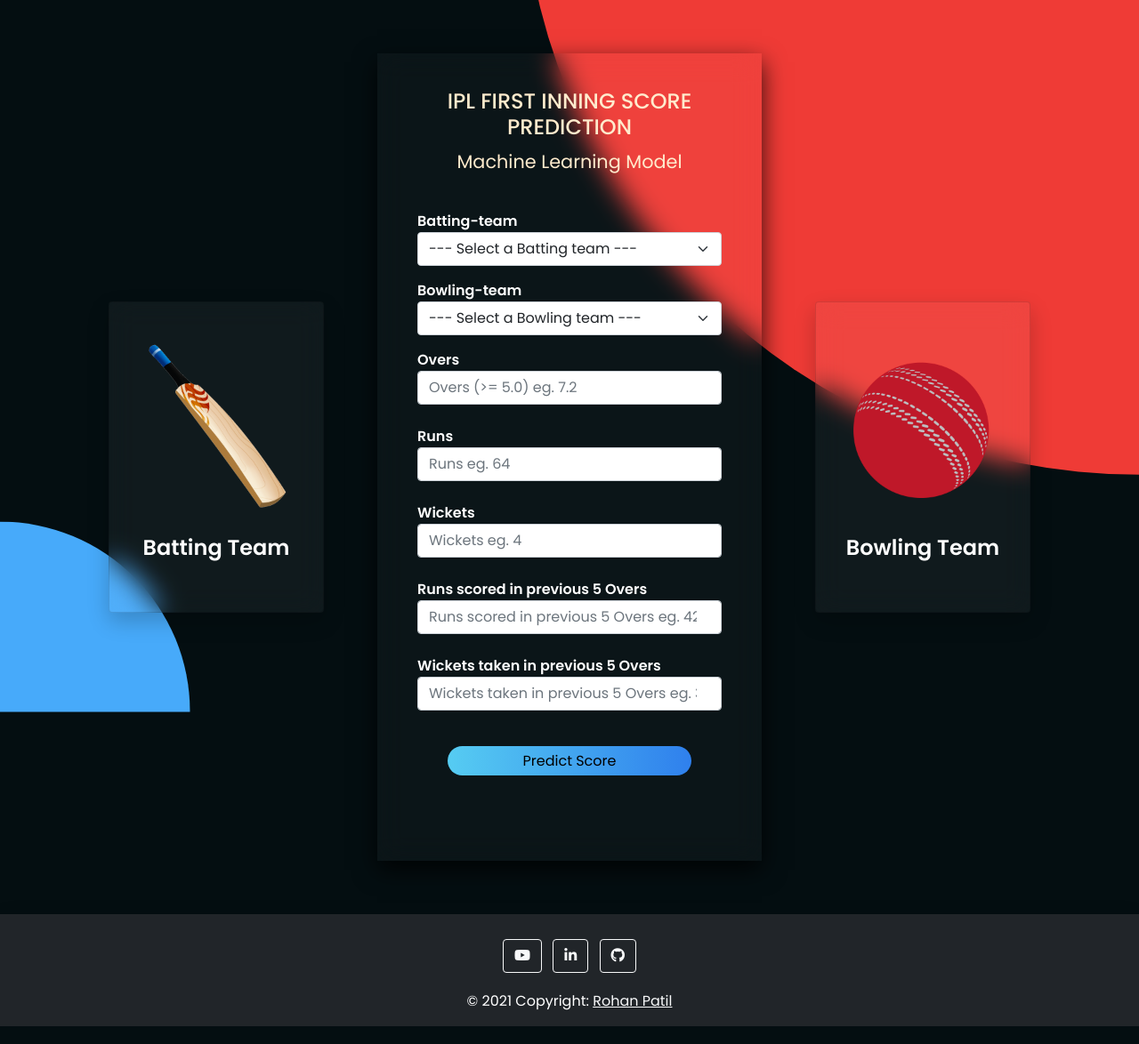
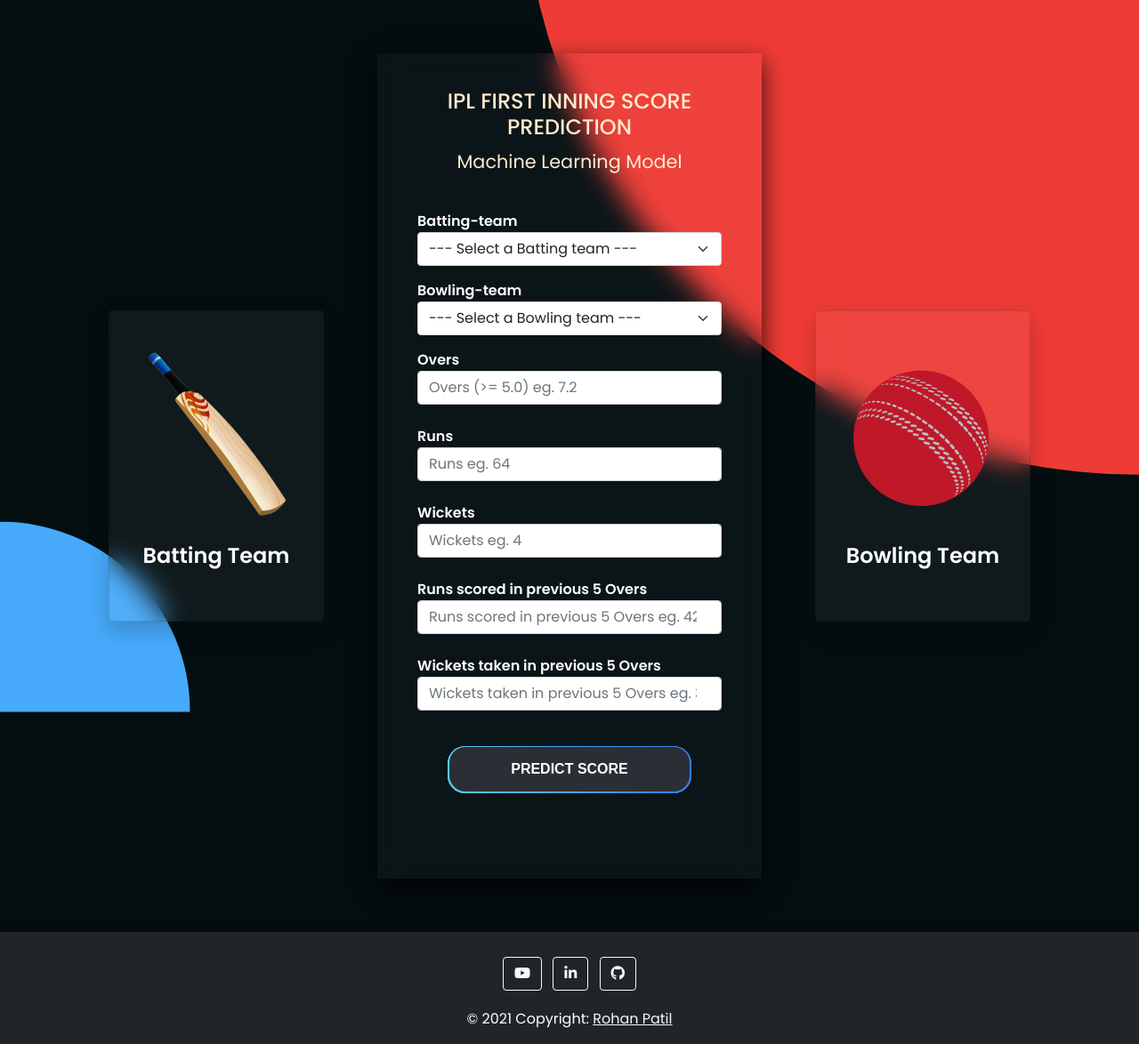
Before and after one commit to Rohanvp07/IPL-score-prediction-Modified, a Flask app: page / in a window 1280 px wide. Shown: the whole page at 89% size. Run offline with Flask 2, Linux system fonts and the light colour scheme; parts of the project's set-up code (start-up, migrations or seed data) failed here and were passed over; some libraries are stand-ins or nearby versions.

Commit message:
Update style.css

```diff
--- a/static/style.css
+++ b/static/style.css
@@ -7,7 +7,6 @@
     box-sizing: border-box;
     font-family: 'Poppins',sans-serif;
 }
-
 section
 {
     display: flex;
@@ -22,7 +21,6 @@ section
     padding: 40px;
     width: 100%;
 }
-
 
 section::before
 {
@@ -47,7 +45,11 @@ section::after
     clip-path: circle(20% at 0% 100%);
 }
 
-
+.foot
+{
+    text-align: center;
+    font-size: black;
+}
 
 .container
 {
@@ -168,13 +170,65 @@ label
     position: relative;
     width: 80%;
     margin: 1em;
-    padding: 0.3em;
+    padding: 0.1em;
     background: linear-gradient(to right,#56ccf2,#2f80ed);
     border:0;
     cursor: pointer;
     border-radius: 20px;
 
 }
+.btn-sim::before,
+.btn-sim::after{
+    content: '';
+    position:absolute;
+    left: 0;
+    right: 0;
+    top: 0;
+    bottom: 0;
+    background: linear-gradient(to right,#56ccf2,#2f80ed);
+    border-radius: 20px;
+    transition: all .5s ease-in-out;
+}
+
+.btn-sim:hover::before{
+    filter: blur(5px);
+}
+.btn-sim:hover::after
+{
+    filter: blur(15px);
+}
+.btn-sim:hover
+{
+   animation: hue 3s linear infinite;
+}
+@keyframes hue {
+    0%
+    {
+        filter: hue-rotate(0deg);
+    }
+    100%
+    {
+        filter: hue-rotate(360deg);
+    }
+}
+
+
+.btn-sim span
+{
+    position: relative;
+    z-index: 3;
+    display: block;
+    padding: 0.8rem;
+    font-family:'Montserrat',sans-serif;
+    font-size: 1rem;
+    font-weight: bold;
+    color: #fff;
+    text-transform: uppercase;
+    background-color: #2c2e36;
+    border-radius: 18px;
+
+}
+
 
 @media (max-width: 417px) {
     .container {
@@ -184,8 +238,30 @@ label
     {
         width: 100%;
     }
+
+    form{
+        width: 100%;
+    }
+    .container .card .imgBx
+    {
+        width: 200px;
+        height: 273px;
+    }
+  }
+
+
+  @media (max-width: 768px) {
+    .container {
+        flex-direction: column;
+    }
+    .container .card1
+    {
+        width: 100%;
+    }
+
     form{
         width: 100%;
     }
 
+
   }
```
